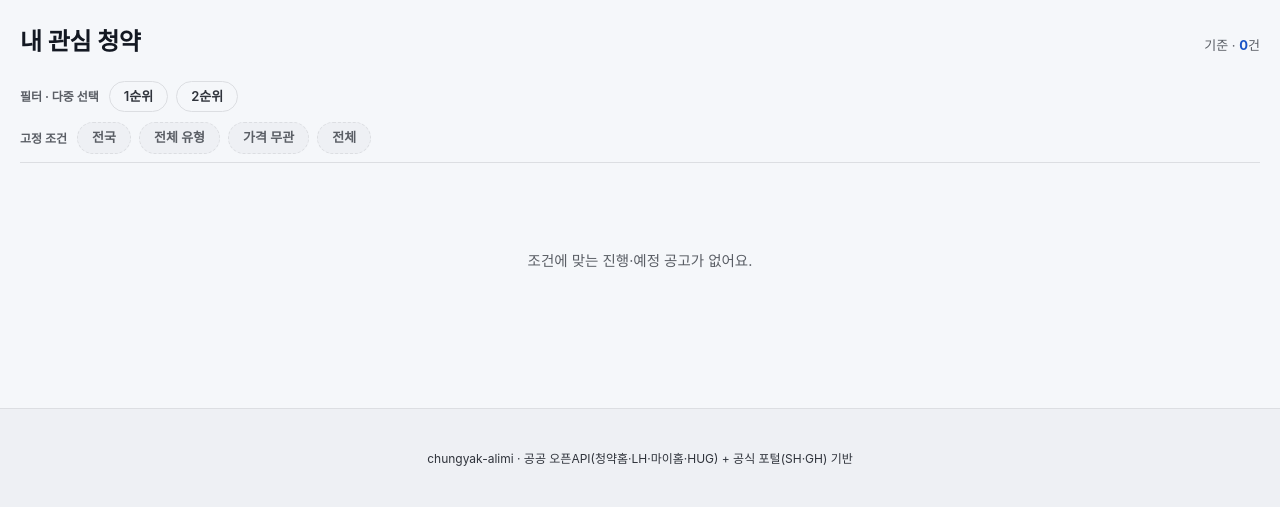
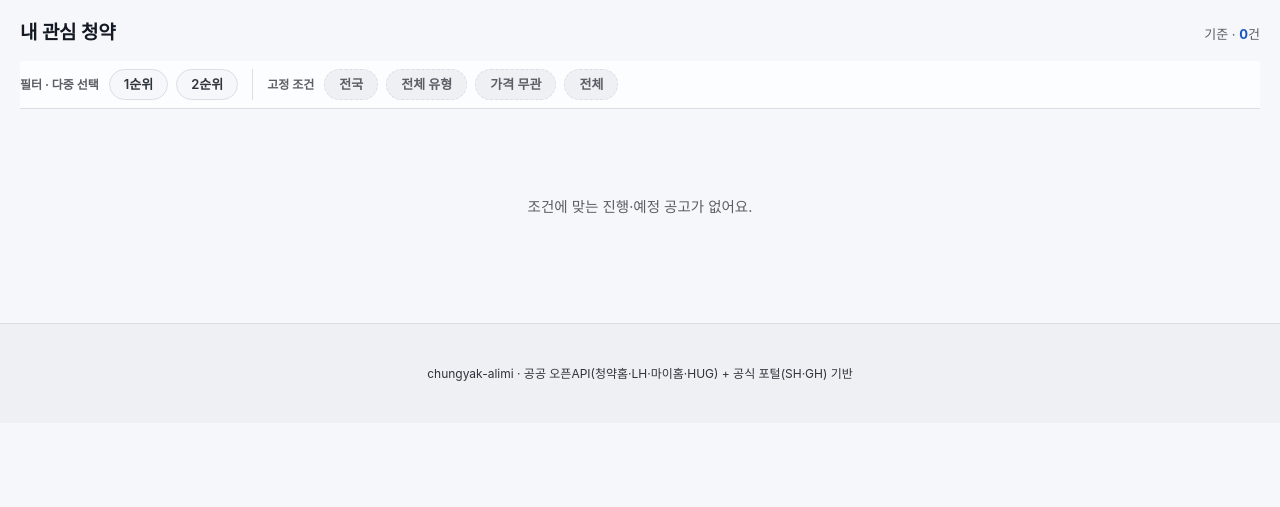
Before and after one commit to choiyounggi/chungyak-alimi, a FastAPI app: template src/web/templates/index.html in a window 1280 px wide. Shown: the part 67-574 px from the top of the page. Run offline with FastAPI, Linux system fonts and the light colour scheme; the template is opened without the code that fills it, so the values that code supplies are empty; parts of the project's set-up code (start-up, migrations or seed data) failed here and were passed over; some libraries are stand-ins or nearby versions; some web fonts are replaced.

Commit message:
feat(web): 대시보드 다방식 지도 워크스페이스 리스타일(v2 토큰 이관)
목록 좌 400px + 지도 우 flex(DOM 순서는 유지, order로 시각 반전),
필터 서브바를 단일 가로 스크롤 행으로 재구성(그룹 디바이더 추가),
헤드 h1 컴팩트화, 액티브 카드 보더 강조. 페이지 로컬 <style> 전체를
v2 토큰(--color-surface/-surface-2/-line/-font-body 등)으로 이관하고
구 별칭(--color-paper/-rule, --font-sans) 참조를 제거했다.
기능 JS(칩 필터·카카오 지도·북마크)는 무수정.

```diff
--- a/src/web/templates/index.html
+++ b/src/web/templates/index.html
@@ -3,44 +3,49 @@
 
 {% block head %}
 <style>
-  /* 페이지 로컬 레이아웃 헬퍼(디자인 시스템 컴포넌트 아님) — 전부 base 토큰 참조 */
-  /* 지도+리스트 2단을 위해 이 페이지만 컨테이너를 넓게(base .wrap=840px 오버라이드) */
-  .wrap{max-width:1280px}
+  /* 페이지 로컬 레이아웃 헬퍼(디자인 시스템 컴포넌트 아님) — 전부 base v2 토큰 참조 */
+  /* 지도 워크스페이스는 base .wrap(--w-page:1080px)을 전폭으로 오버라이드한다 */
+  .wrap{max-width:none;padding:16px 20px 40px}
   .head{display:flex;align-items:baseline;justify-content:space-between;gap:10px;flex-wrap:wrap;margin:6px 0 4px}
-  /* 지도(좌) + 리스트(우) 2단 grid */
-  .map-layout{display:grid;grid-template-columns:1.3fr 1fr;gap:16px;align-items:start}
+  .head h1{font-size:var(--text-lg)}
+  /* 목록(좌 400px) + 지도(우 flex) 2단 grid. DOM은 지도가 먼저이므로 order로 시각 순서만 반전 */
+  .map-layout{display:grid;grid-template-columns:400px 1fr;gap:16px;align-items:start}
   .map-layout--nomap{display:block}
-  #chungyak-map{width:100%;height:calc(100vh - 150px);min-height:420px;position:sticky;
-    top:calc(var(--topbar-h, 60px) + 16px);
-    border-radius:var(--r-lg);border:1px solid var(--color-rule);background:var(--color-paper-3)}
-  .list-panel{min-width:0}                 /* grid 자식 overflow 방지 */
+  #chungyak-map{width:100%;height:calc(100vh - var(--topbar-h, 60px) - 96px);min-height:420px;position:sticky;
+    top:calc(var(--topbar-h, 60px) + 16px);order:2;
+    border-radius:var(--r-lg);border:1px solid var(--color-line);background:var(--color-surface-2)}
+  .list-panel{min-width:0;order:1}          /* grid 자식 overflow 방지 + 시각 순서상 좌측 */
   .list-panel--full{min-width:0}
-  .card--active{background:var(--color-accent-soft)}
-  /* 모바일(≤900px): 지도 상단 고정높이 → 리스트 세로 스택 */
+  .card--active{background:var(--color-accent-soft);border-color:var(--color-accent)}
+  /* 모바일(≤900px): 지도 상단 고정높이 → 리스트 세로 스택(DOM 순서 그대로: 지도 먼저) */
   @media (max-width:900px){
     .map-layout{grid-template-columns:1fr}
-    #chungyak-map{position:static;height:52vh;min-height:300px}
+    #chungyak-map{position:static;height:52vh;min-height:300px;order:0}
+    .list-panel{order:0}
   }
   .count{color:var(--color-accent);font-weight:700}
   /* 필터: 클릭 가능(필터) 그룹과 고정 조건 그룹을 라벨로 분리. topbar 바로 아래 고정되어
-     목록 스크롤 중에도 노출(topbar보다 낮은 z-index, 불투명 배경으로 본문 겹침 방지) */
-  .filters{display:flex;flex-direction:column;gap:10px;margin:16px 0 22px;
-    position:sticky;top:var(--topbar-h, 60px);z-index:90;background:var(--color-paper);
-    padding:8px 0;border-bottom:1px solid var(--color-rule)}
-  .filter-group{display:flex;flex-wrap:wrap;align-items:center;gap:8px}
+     목록 스크롤 중에도 노출(topbar보다 낮은 z-index, 불투명 배경으로 본문 겹침 방지).
+     단일 가로 행 + 자체 스크롤 컨테이너(그룹 사이 디바이더로 시각 구분) */
+  .filters{display:flex;flex-direction:row;align-items:center;gap:14px;margin:16px 0 22px;
+    overflow-x:auto;white-space:nowrap;
+    position:sticky;top:var(--topbar-h, 60px);z-index:90;background:var(--color-surface);
+    padding:8px 0;border-bottom:1px solid var(--color-line)}
+  .filter-group{display:flex;flex-wrap:nowrap;align-items:center;gap:8px;flex:none}
+  .filter-group + .filter-group{border-left:1px solid var(--color-line);padding-left:14px}
   .filter-label{font-size:12px;font-weight:700;color:var(--color-muted);flex:none;margin-right:2px}
-  .chips{display:flex;flex-wrap:wrap;gap:8px}
+  .chips{display:flex;flex-wrap:nowrap;gap:8px}
   /* 카드 기관 배지(_macros.html 공용 매크로) — bookmarks.html에도 같은 규칙 존재 */
   .badge--agency{display:inline-block;padding:1px 7px;border-radius:var(--r-sm);
-    font-size:11px;font-weight:600;background:var(--color-paper-3);color:var(--color-body);margin-right:6px}
+    font-size:11px;font-weight:600;background:var(--color-surface-2);color:var(--color-body);margin-right:6px}
   /* .head-row/.head-actions/a.title/.row 카드 스타일은 base.html에 공용 정의됨 */
-  /* 지도 마커(.mk): 2단 pill 오버레이 — design-spec §1, 기존 토큰만 사용 */
+  /* 지도 마커(.mk): 2단 pill 오버레이 — design-spec §1, v2 토큰만 사용 */
   .mk{--band:var(--color-accent);display:inline-flex;flex-direction:column;cursor:pointer;
       border-radius:var(--r-md) var(--r-md) var(--r-md) 0;border:1px solid color-mix(in srgb,var(--band) 80%,#000);
       box-shadow:1px 2px 4px rgba(0,0,0,.16);background:var(--band);overflow:hidden;
-      font-family:var(--font-sans);line-height:1}
-  .mk__type{color:var(--color-paper);font-size:11px;font-weight:700;padding:4px 8px 3px;letter-spacing:-.01em}
-  .mk__figure{background:var(--color-paper);color:var(--color-ink);font-size:12.5px;font-weight:700;
+      font-family:var(--font-body);line-height:1}
+  .mk__type{color:var(--color-surface);font-size:11px;font-weight:700;padding:4px 8px 3px;letter-spacing:-.01em}
+  .mk__figure{background:var(--color-surface);color:var(--color-ink);font-size:12.5px;font-weight:700;
       padding:4px 8px;border-radius:0 0 5px 0;white-space:nowrap;font-family:var(--font-mono);font-variant-numeric:tabular-nums}
   .mk--selected{border-color:var(--color-ink);z-index:10}
   .mk--closing .mk__figure{color:var(--color-signal)}   /* 마감 D-3 이내 */
```
Also changed, not shown: tests/test_index_template.py (+132 -1 lines).
